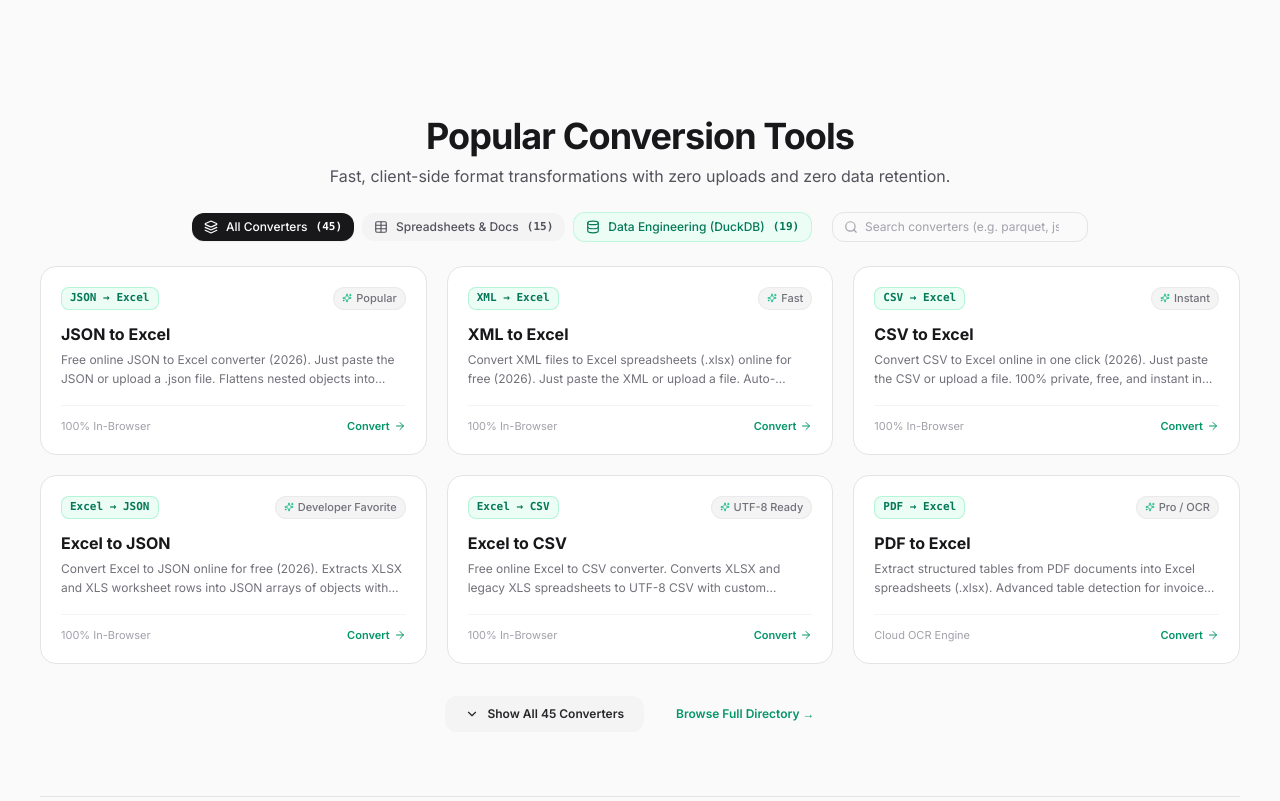
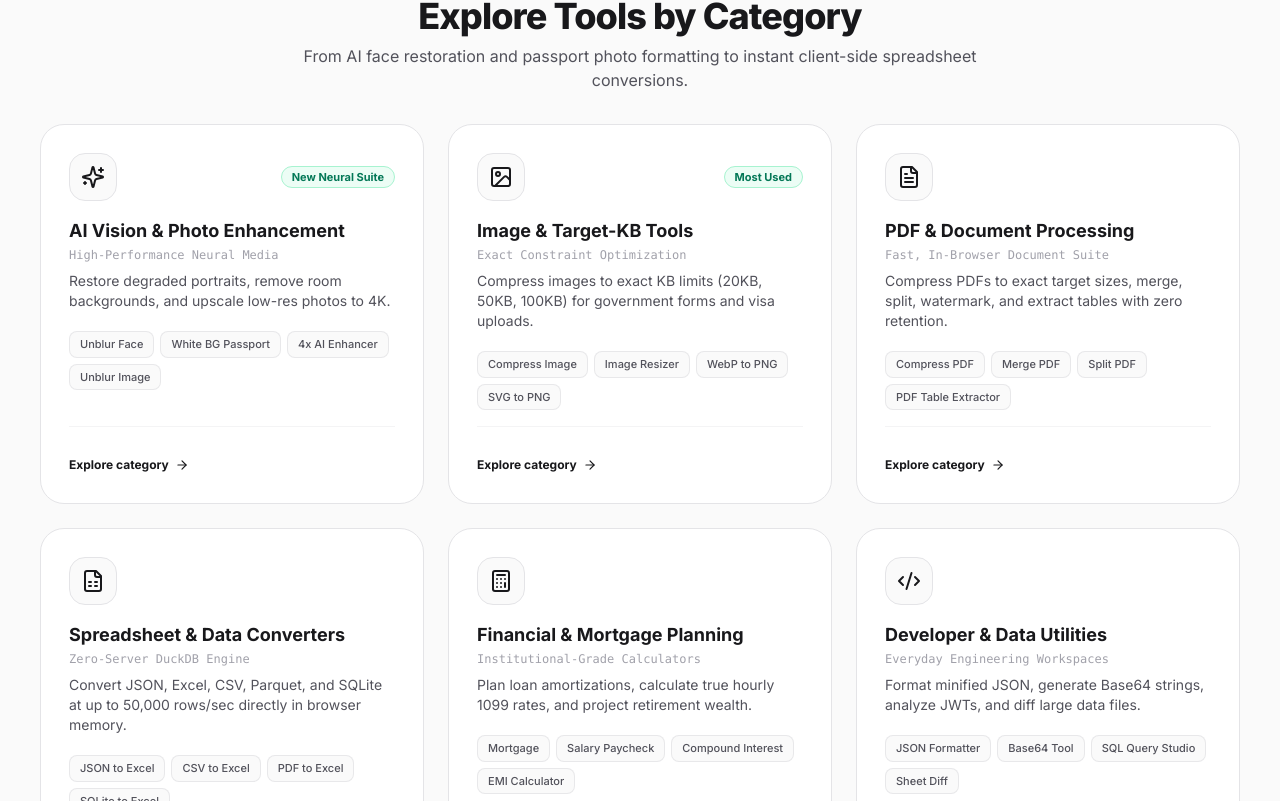
Before and after one commit to priyanshu-code/convertsheet, a Next.js app in the folder frontend/: page / in a window 1280 px wide. Shown: the part 2459-3260 px from the top of the page. Built offline with nearby package versions, Linux system fonts and the light colour scheme; no server answers.

Commit message:
feat(home): add modular category ecosystem grid (Pi7-style architecture)

```diff
--- a/frontend/src/app/page.tsx
+++ b/frontend/src/app/page.tsx
@@ -16,6 +16,7 @@
 import { AdBanner } from "@/components/layout";
 import { HomeCommandHero } from "@/components/home/HomeCommandHero";
 import { TrendingFinancialSuite } from "@/components/home/TrendingFinancialSuite";
+import { ModularEcosystemGrid } from "@/components/home/ModularEcosystemGrid";
 import { ConverterGrid } from "@/components/home/ConverterGrid";
 import { ToolGrid } from "@/components/home/ToolGrid";
 
@@ -129,6 +130,9 @@
 
       {/* Trending Financial & Mortgage Suite */}
       <TrendingFinancialSuite />
+
+      {/* Modular Tooling Ecosystem Cards (Pi7-Style Architecture) */}
+      <ModularEcosystemGrid />
 
       {/* Leaderboard Ad Slot */}
       <div className="flex justify-center w-full my-2">
--- /dev/null
+++ b/frontend/src/components/home/ModularEcosystemGrid.tsx
@@ -0,0 +1,196 @@
+import React from "react";
+import Link from "next/link";
+import {
+  Sparkles,
+  Image as ImageIcon,
+  FileText,
+  Calculator,
+  Code2,
+  FileSpreadsheet,
+  ArrowRight,
+  ShieldCheck,
+  Zap,
+} from "lucide-react";
+
+interface EcosystemCategory {
+  id: string;
+  title: string;
+  subtitle: string;
+  description: string;
+  icon: React.ElementType;
+  badge?: string;
+  pills: { label: string; href: string }[];
+  primaryHref: string;
+}
+
+const ECOSYSTEM_CATEGORIES: EcosystemCategory[] = [
+  {
+    id: "ai-vision",
+    title: "AI Vision & Photo Enhancement",
+    subtitle: "High-Performance Neural Media",
+    description: "Restore degraded portraits, remove room backgrounds, and upscale low-res photos to 4K.",
+    icon: Sparkles,
+    badge: "New Neural Suite",
+    primaryHref: "/tools/unblur-face",
+    pills: [
+      { label: "Unblur Face", href: "/tools/unblur-face" },
+      { label: "White BG Passport", href: "/tools/white-background-passport-photo" },
+      { label: "4x AI Enhancer", href: "/tools/ai-photo-enhancer" },
+      { label: "Unblur Image", href: "/tools/unblur-image" },
+    ],
+  },
+  {
+    id: "image-tools",
+    title: "Image & Target-KB Tools",
+    subtitle: "Exact Constraint Optimization",
+    description: "Compress images to exact KB limits (20KB, 50KB, 100KB) for government forms and visa uploads.",
+    icon: ImageIcon,
+    badge: "Most Used",
+    primaryHref: "/tools/image-resizer",
+    pills: [
+      { label: "Compress Image", href: "/tools/compress-image" },
+      { label: "Image Resizer", href: "/tools/image-resizer" },
+      { label: "WebP to PNG", href: "/tools/webp-to-png" },
+      { label: "SVG to PNG", href: "/tools/svg-to-png" },
+    ],
+  },
+  {
+    id: "pdf-tools",
+    title: "PDF & Document Processing",
+    subtitle: "Fast, In-Browser Document Suite",
+    description: "Compress PDFs to exact target sizes, merge, split, watermark, and extract tables with zero retention.",
+    icon: FileText,
+    primaryHref: "/tools/compress-pdf",
+    pills: [
+      { label: "Compress PDF", href: "/tools/compress-pdf" },
+      { label: "Merge PDF", href: "/tools/merge-pdf" },
+      { label: "Split PDF", href: "/tools/split-pdf" },
+      { label: "PDF Table Extractor", href: "/tools/pdf-table-extractor" },
+    ],
+  },
+  {
+    id: "spreadsheet-converters",
+    title: "Spreadsheet & Data Converters",
+    subtitle: "Zero-Server DuckDB Engine",
+    description: "Convert JSON, Excel, CSV, Parquet, and SQLite at up to 50,000 rows/sec directly in browser memory.",
+    icon: FileSpreadsheet,
+    primaryHref: "/convert/json-to-excel",
+    pills: [
+      { label: "JSON to Excel", href: "/convert/json-to-excel" },
+      { label: "CSV to Excel", href: "/convert/csv-to-excel" },
+      { label: "PDF to Excel", href: "/convert/pdf-to-excel" },
+      { label: "SQLite to Excel", href: "/convert/sqlite-to-excel" },
+    ],
+  },
+  {
+    id: "financial-calculators",
+    title: "Financial & Mortgage Planning",
+    subtitle: "Institutional-Grade Calculators",
+    description: "Plan loan amortizations, calculate true hourly 1099 rates, and project retirement wealth.",
+    icon: Calculator,
+    primaryHref: "/tools/mortgage-calculator",
+    pills: [
+      { label: "Mortgage", href: "/tools/mortgage-calculator" },
+      { label: "Salary Paycheck", href: "/tools/salary-calculator" },
+      { label: "Compound Interest", href: "/tools/compound-interest-calculator" },
+      { label: "EMI Calculator", href: "/tools/emi-calculator" },
+    ],
+  },
+  {
+    id: "developer-utilities",
+    title: "Developer & Data Utilities",
+    subtitle: "Everyday Engineering Workspaces",
+    description: "Format minified JSON, generate Base64 strings, analyze JWTs, and diff large data files.",
+    icon: Code2,
+    primaryHref: "/tools/json-formatter-validator",
+    pills: [
+      { label: "JSON Formatter", href: "/tools/json-formatter-validator" },
+      { label: "Base64 Tool", href: "/tools/base64-encoder-decoder" },
+      { label: "SQL Query Studio", href: "/tools/sql-query-studio" },
+      { label: "Sheet Diff", href: "/tools/sheet-diff-checker" },
+    ],
+  },
+];
+
+export function ModularEcosystemGrid() {
+  return (
+    <section aria-labelledby="ecosystem-heading" className="space-y-6 sm:space-y-8">
+      <div className="text-center max-w-3xl mx-auto space-y-2">
+        <div className="inline-flex items-center gap-1.5 px-3 py-1 rounded-full text-xs font-semibold bg-emerald-50 dark:bg-emerald-950/60 text-emerald-700 dark:text-emerald-300 border border-emerald-200 dark:border-emerald-800/60">
+          <Zap className="w-3.5 h-3.5 text-emerald-600 dark:text-emerald-400" />
+          <span>All-In-One Private Tooling Ecosystem</span>
+        </div>
+        <h2
+          id="ecosystem-heading"
+          className="text-2xl sm:text-4xl font-extrabold tracking-tight text-zinc-900 dark:text-zinc-50"
+        >
+          Explore Tools by Category
+        </h2>
+        <p className="text-sm sm:text-base text-zinc-600 dark:text-zinc-400">
+          From AI face restoration and passport photo formatting to instant client-side spreadsheet conversions.
+        </p>
+      </div>
+
+      <div className="grid grid-cols-1 md:grid-cols-2 lg:grid-cols-3 gap-5 sm:gap-6">
+        {ECOSYSTEM_CATEGORIES.map((cat) => {
+          const Icon = cat.icon;
+          return (
+            <div
+              key={cat.id}
+              className="group relative flex flex-col justify-between p-6 sm:p-7 rounded-3xl border border-zinc-200 dark:border-zinc-800/90 bg-white dark:bg-zinc-900/40 hover:border-emerald-500/50 hover:shadow-xl dark:hover:shadow-emerald-950/20 transition-all duration-200"
+            >
+              <div className="space-y-4">
+                <div className="flex items-center justify-between gap-3">
+                  <div className="w-12 h-12 rounded-2xl bg-zinc-50 dark:bg-zinc-800 border border-zinc-200 dark:border-zinc-700/80 flex items-center justify-center text-zinc-900 dark:text-white group-hover:bg-emerald-500 group-hover:text-white group-hover:border-emerald-500 transition-colors">
+                    <Icon className="w-6 h-6" />
+                  </div>
+                  {cat.badge && (
+                    <span className="text-[11px] font-bold text-emerald-700 dark:text-emerald-300 bg-emerald-50 dark:bg-emerald-950/80 border border-emerald-200 dark:border-emerald-800/80 px-2.5 py-0.5 rounded-full">
+                      {cat.badge}
+                    </span>
+                  )}
+                </div>
+
+                <div>
+                  <h3 className="text-lg font-bold text-zinc-900 dark:text-zinc-50 group-hover:text-emerald-600 dark:group-hover:text-emerald-400 transition-colors">
+                    {cat.title}
+                  </h3>
+                  <div className="text-xs font-mono text-zinc-400 dark:text-zinc-500 mt-0.5">
+                    {cat.subtitle}
+                  </div>
+                  <p className="text-xs sm:text-sm text-zinc-600 dark:text-zinc-400 mt-2 leading-relaxed">
+                    {cat.description}
+                  </p>
+                </div>
+
+                {/* Sub-Tool Quick Pills */}
+                <div className="flex flex-wrap gap-1.5 pt-1">
+                  {cat.pills.map((pill) => (
+                    <Link
+                      key={pill.label}
+                      href={pill.href}
+                      className="text-[11px] font-medium text-zinc-600 dark:text-zinc-300 bg-zinc-50 dark:bg-zinc-800/70 hover:bg-emerald-50 dark:hover:bg-emerald-950/60 hover:text-emerald-700 dark:hover:text-emerald-300 border border-zinc-200/80 dark:border-zinc-700/60 px-2.5 py-1 rounded-lg transition-colors"
+                    >
+                      {pill.label}
+                    </Link>
+                  ))}
+                </div>
+              </div>
+
+              {/* Bottom Explore Link */}
+              <div className="pt-6 mt-4 border-t border-zinc-100 dark:border-zinc-800/60">
+                <Link
+                  href={cat.primaryHref}
+                  className="inline-flex items-center gap-1.5 text-xs font-bold text-zinc-900 dark:text-zinc-100 group-hover:text-emerald-600 dark:group-hover:text-emerald-400 transition-colors"
+                >
+                  <span>Explore category</span>
+                  <ArrowRight className="w-3.5 h-3.5 group-hover:translate-x-1 transition-transform" />
+                </Link>
+              </div>
+            </div>
+          );
+        })}
+      </div>
+    </section>
+  );
+}
```
